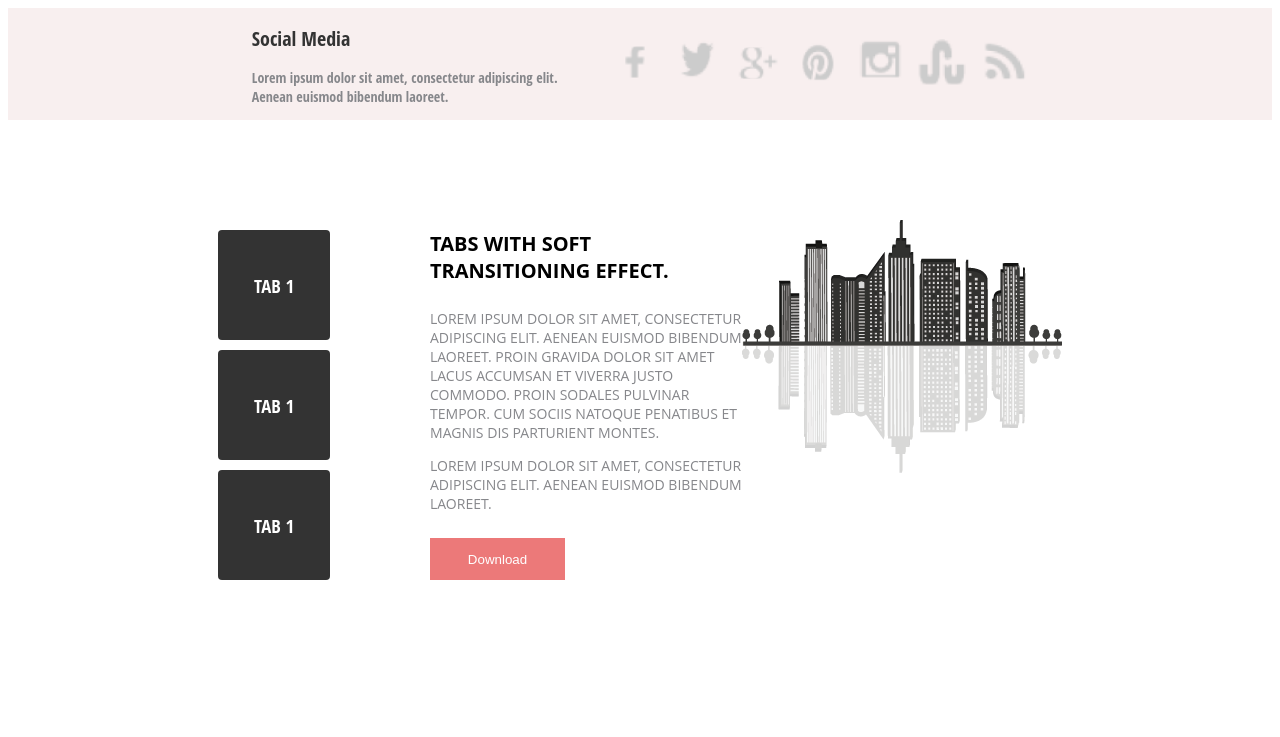
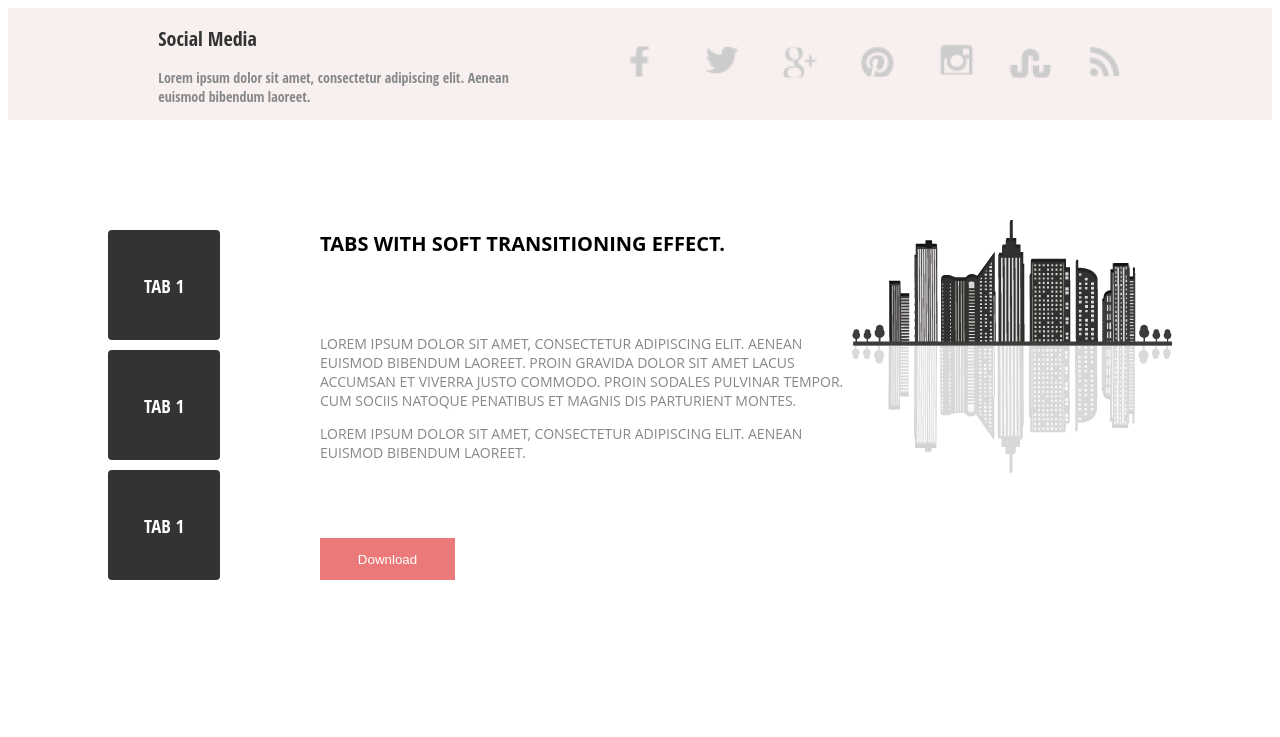
Before and after one commit to Anya-Sub/techmeskills-learn, a plain HTML site: page index.html in a window 1280 px wide. Shown: the top 737 px of the page. Drawn offline with Linux system fonts and the light colour scheme.

Commit message:
Unused paddings were removed

```diff
--- a/styles/style.css
+++ b/styles/style.css
@@ -3,8 +3,6 @@
   justify-content: space-around;
   font-family: 'Open Sans Condensed', sans-serif;
   margin: 0;
-  padding-left: 110px;
-  padding-right: 110px;
   background-color: #F8EFEF;
 }
 
@@ -32,11 +30,6 @@
   padding-right: 111px;
 }
 
-.social__media__links img {
-  width: 50px;
-  height: 50px;
-}
-
 .main {
   display: flex;
   align-items: center;
@@ -44,8 +37,6 @@
   flex-direction: column;
   font-family: 'Open Sans Condensed', sans-serif;
   margin: 0;
-  padding-left: 110px;
-  padding-right: 110px;
 }
 
 .main__download {
```
